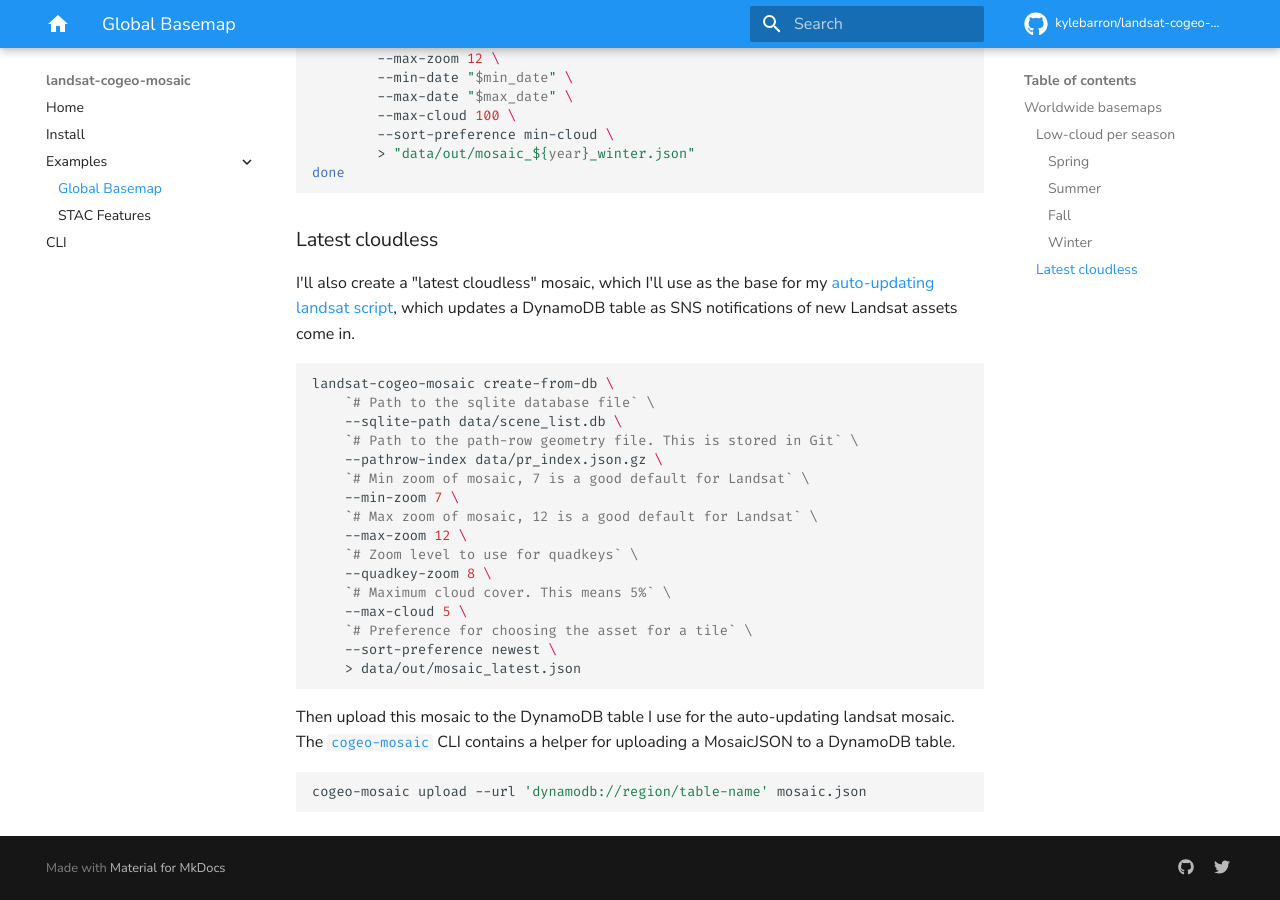
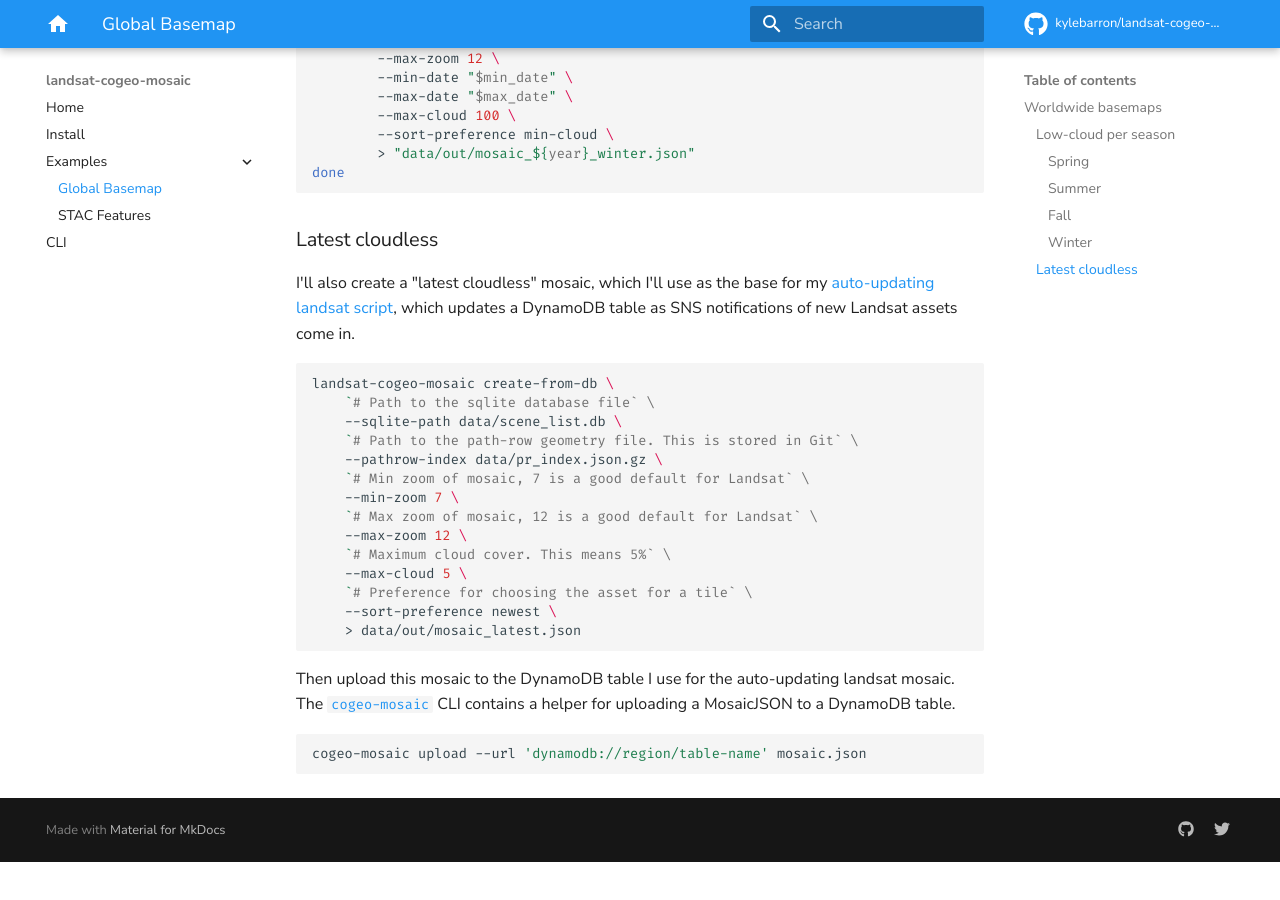
Before and after one commit to kylebarron/landsat-cogeo-mosaic, an MkDocs documentation site: the page built from docs/examples/global.md, in a window 1280 px wide and 900 px high, scrolled down 1620 px. Built offline with MkDocs 1.6.1 and Material for MkDocs 9.7.7, drawn with Linux system fonts in a browser that asks for light colours; comment, search, counter and statistics services are not loaded; after the commit the page ends 2482 px from its top, so only the background shows below that.

Commit message:
Fix global latest example

```diff
--- a/docs/examples/global.md
+++ b/docs/examples/global.md
@@ -103,8 +103,6 @@ landsat-cogeo-mosaic create-from-db \
     --min-zoom 7 \
     `# Max zoom of mosaic, 12 is a good default for Landsat` \
     --max-zoom 12 \
-    `# Zoom level to use for quadkeys` \
-    --quadkey-zoom 8 \
     `# Maximum cloud cover. This means 5%` \
     --max-cloud 5 \
     `# Preference for choosing the asset for a tile` \
```
